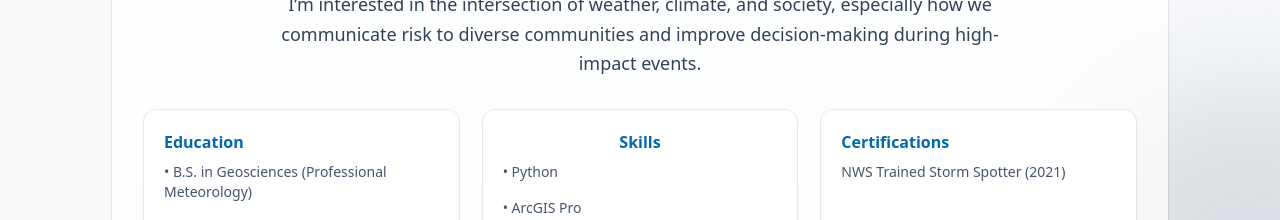
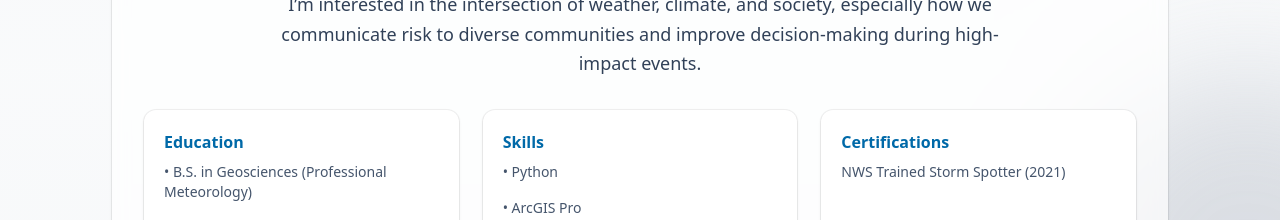
Before and after one commit to Mattisback04/MattTheMet, a React (Vite) app: page / in a window 1280 px wide. Shown: the part 780-1000 px from the top of the page. Built offline with nearby package versions, Linux system fonts and the light colour scheme.

Commit message:
Replace profile image size

```diff
--- a/src/PersonalWebsite.jsx
+++ b/src/PersonalWebsite.jsx
@@ -1026,14 +1026,14 @@ function HomePage() {
               <div className="mb-4">•   Minors: Math & Sociology</div>
               <div>•   Mississippi State University (May 2026)</div>
             </InfoCard>
-              <InfoCard title={<span className="block w-full text-center">Skills</span>}>
-              <div className="mb-4">•   Python</div>
-              <div className="mb-4">•   ArcGIS Pro</div>
-              <div className="mb-4">•   SAS (statistical analysis software)</div>
-              <div className="mb-4">•   Data analysis</div>
-              <div className="mb-4">•   Predictive modeling</div>
-              <div className="mb-4">•   Research communication</div>
-              <div>•   Visualization</div>
+              <InfoCard title="Skills">
+              <div className="mb-4">  •   Python</div>
+              <div className="mb-4">  •   ArcGIS Pro</div>
+              <div className="mb-4">  •   SAS (statistical analysis software)</div>
+              <div className="mb-4">  •   Data analysis</div>
+              <div className="mb-4">  •   Predictive modeling</div>
+              <div className="mb-4">  •   Research communication</div>
+              <div>  •   Visualization</div>
               </InfoCard>
               <InfoCard title="Certifications">NWS Trained Storm Spotter (2021)</InfoCard>
             </div>
```
